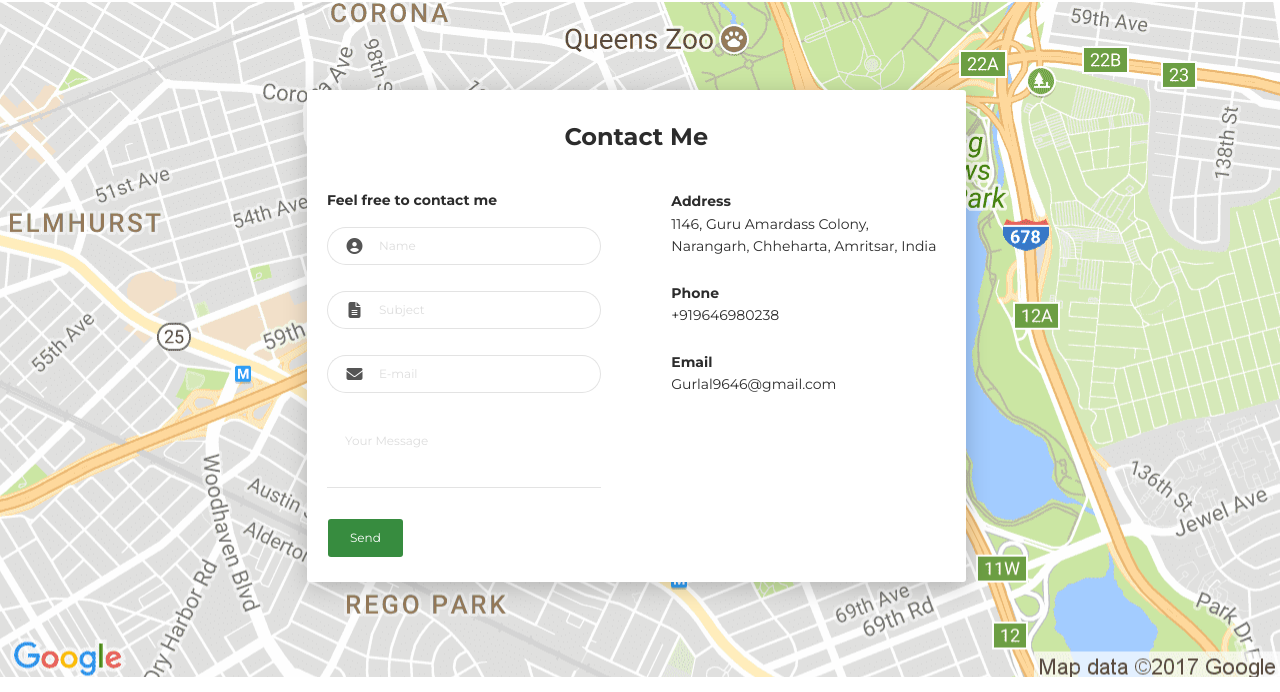
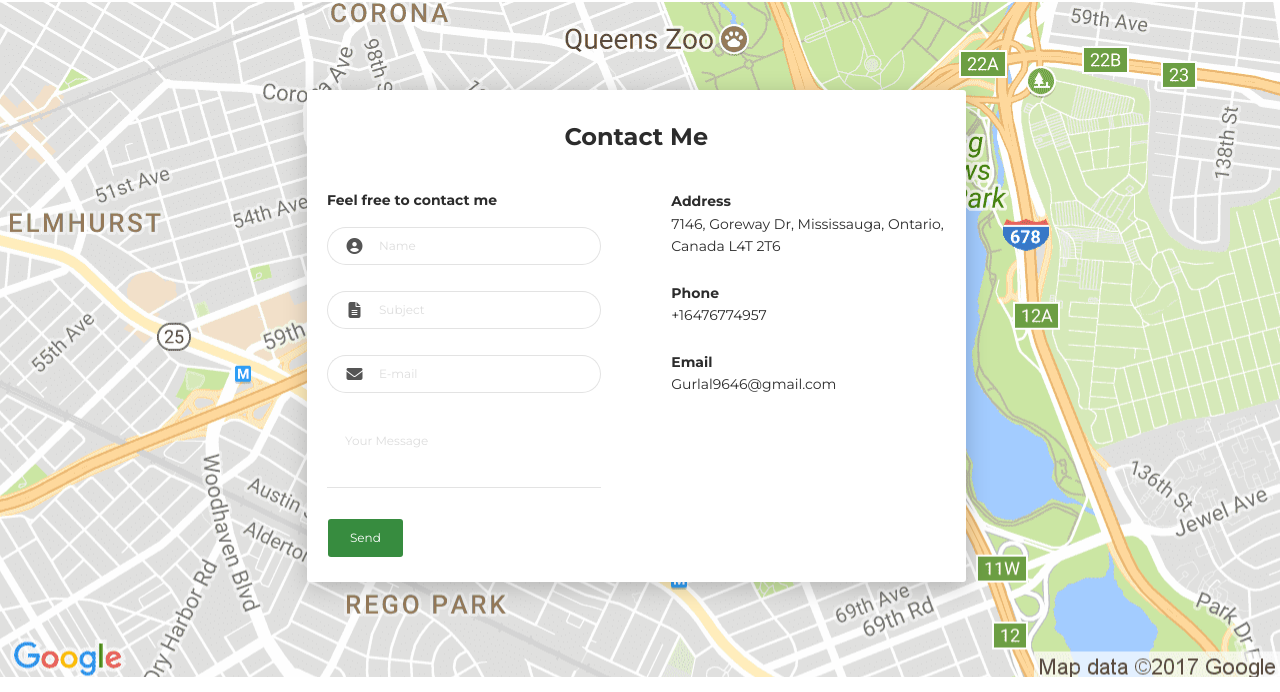
Before and after one commit to gurlal9646/MyPortfolio, a plain HTML site: page index.html in a window 1280 px wide. Shown: the part 3483-4175 px from the top of the page. Drawn offline with Linux system fonts and the light colour scheme.

Commit message:
Update index.html

```diff
--- a/index.html
+++ b/index.html
@@ -342,9 +342,9 @@
                 <div class="col-md-6">
                   <div class="card-body">
                     <p class="mb-0"><strong>Address </strong></p>
-                    <p class="pb-2">1146, Guru Amardass Colony, Narangarh, Chheharta, Amritsar, India</p>
+                    <p class="pb-2">7146, Goreway Dr, Mississauga, Ontario, Canada L4T 2T6</p>
                     <p class="mb-0"><strong>Phone</strong></p>
-                    <p class="pb-2">+919646980238</p>
+                    <p class="pb-2">+16476774957</p>
                     <p class="mb-0"><strong>Email</strong></p>
                     <p>Gurlal9646@gmail.com</p>
                   </div>
```
